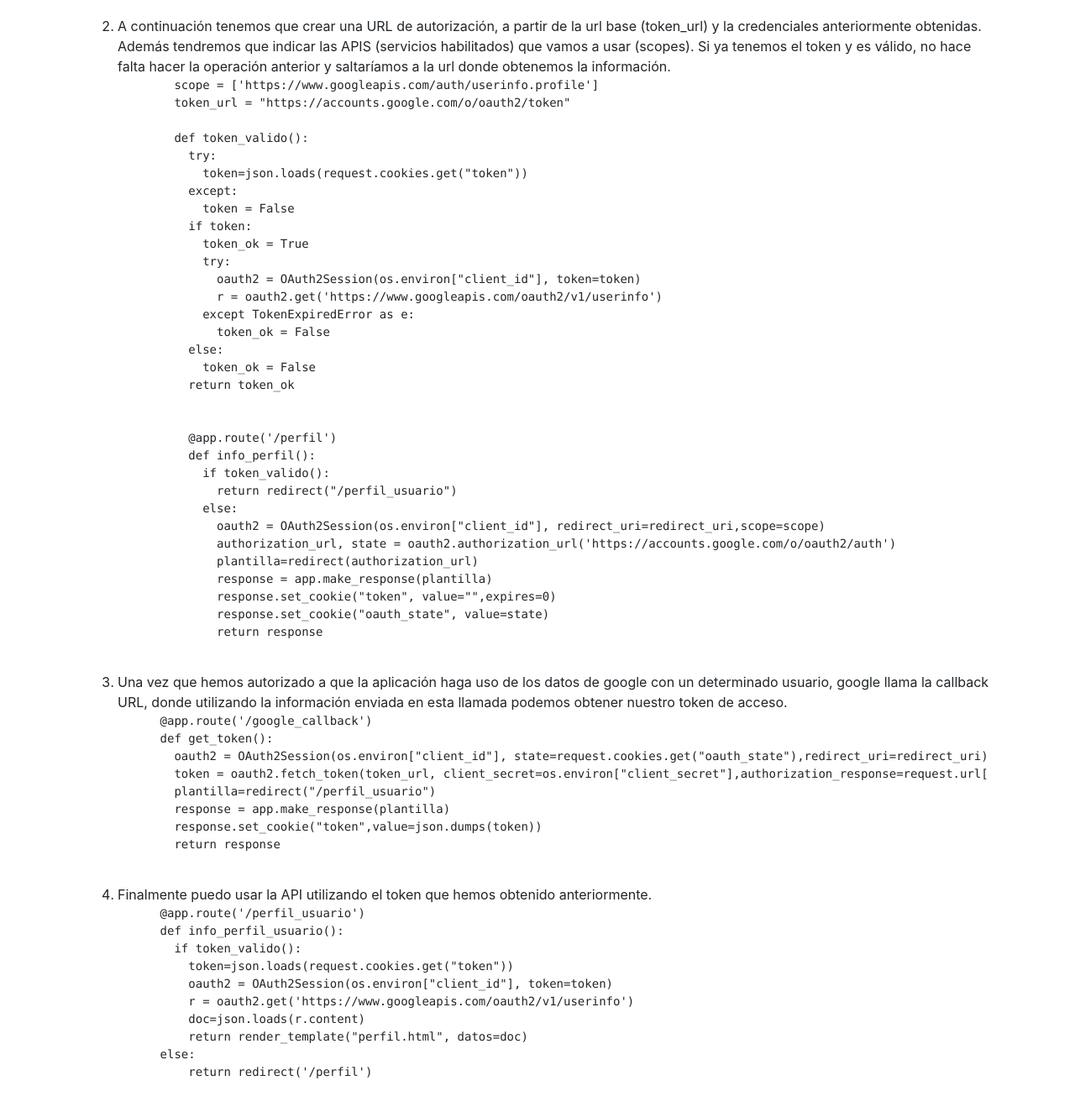
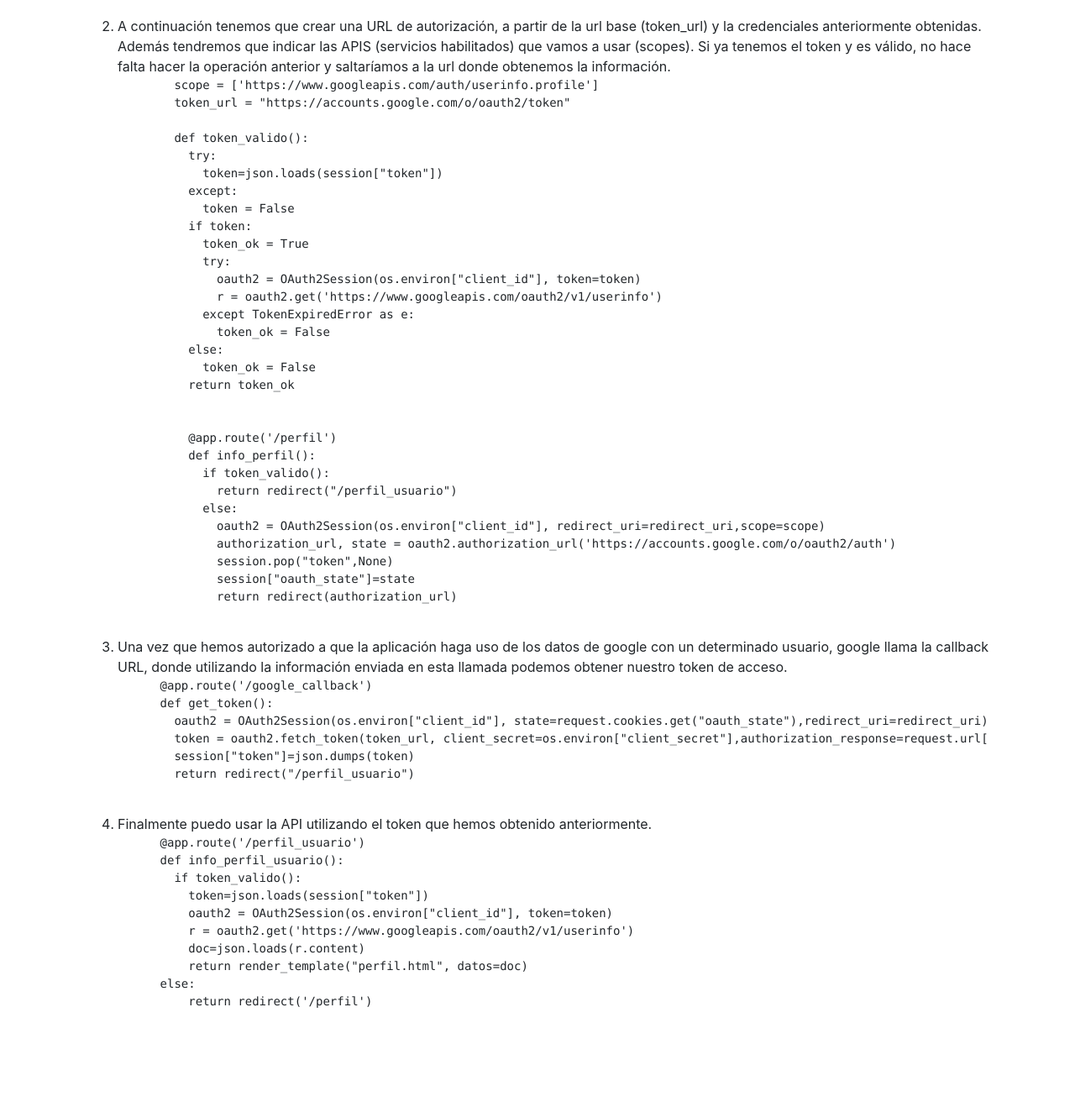
Before and after one commit to josedom24/flask_oauth, a Flask app: page /google in a window 1280 px wide. Shown: the part 475-1799 px from the top of the page at 84% size. After the commit the page ends 1675 px from the top, so only its background shows below. Run offline with Flask 2, Linux system fonts and the light colour scheme; some libraries are stand-ins or nearby versions.

Commit message:
cambio a sesiones

```diff
--- a/app.py
+++ b/app.py
@@ -41,33 +41,24 @@ def get_access_token_oauth1(request_token,request_token_secret,verifier):
 def twitter():
     request_token,request_token_secret = get_request_token_oauth1()
     authorize_url = AUTHENTICATE_URL + request_token.decode("utf-8")
-    #plantilla=render_template("oauth1.html",authorize_url=authorize_url)
-#    response = app.make_response(plantilla)
-#    response.set_cookie('request_token',value=request_token.decode("utf-8"))
-#    response.set_cookie('request_token_secret',value=request_token_secret.decode("utf-8"))
-#    return response
     session["request_token"]=request_token.decode("utf-8")
     session["request_token_secret"]=request_token_secret.decode("utf-8")
     return render_template("oauth1.html",authorize_url=authorize_url)
 
 @app.route('/twitter_callback')
 def twitter_callback():
-    #request_token=request.cookies.get("request_token")
-    #request_token_secret=request.cookies.get("request_token_secret")
     request_token=session["request_token"]
     request_token_secret=session["request_token_secret"]
     verifier  = request.args.get("oauth_verifier")
     access_token,access_token_secret= get_access_token_oauth1(request_token,request_token_secret,verifier)
-    plantilla=redirect('/vertweet')
-    response = app.make_response(plantilla)
-    response.set_cookie("access_token", access_token.decode("utf-8"))
-    response.set_cookie("access_token_secret", access_token_secret.decode("utf-8"))
-    return response
+    session["access_token"]= access_token.decode("utf-8")
+    session["access_token_secret"]= access_token_secret.decode("utf-8")
+    return redirect('/vertweet')
 
 @app.route('/vertweet')
 def vertweet():
-    access_token=request.cookies.get("access_token")
-    access_token_secret=request.cookies.get("access_token_secret")
+    access_token=session["access_token"]
+    access_token_secret=session["access_token_secret"]
     oauth = OAuth1(os.environ["CONSUMER_KEY"],
                    client_secret=os.environ["CONSUMER_SECRET"],
                    resource_owner_key=access_token,
@@ -92,7 +83,7 @@ def google():
 
 def token_valido():
     try:
-        token=json.loads(request.cookies.get("token"))
+        token=json.loads(session["token"])
     except:
         token = False
     if token:
@@ -113,25 +104,21 @@ def info_perfil():
   else:
     oauth2 = OAuth2Session(os.environ["client_id"], redirect_uri=redirect_uri,scope=scope)
     authorization_url, state = oauth2.authorization_url('https://accounts.google.com/o/oauth2/auth')
-    plantilla=redirect(authorization_url)
-    response = app.make_response(plantilla)
-    response.set_cookie("token", value="",expires=0)
-    response.set_cookie("oauth_state", value=state)
-    return response
+    session.pop("token",None)
+    session["oauth_state"]=state
+    return redirect(authorization_url)
 
 @app.route('/google_callback')
 def get_token():
-    oauth2 = OAuth2Session(os.environ["client_id"], state=request.cookies.get("oauth_state"),redirect_uri=redirect_uri)
+    oauth2 = OAuth2Session(os.environ["client_id"], state=session["oauth_state"],redirect_uri=redirect_uri)
     token = oauth2.fetch_token(token_url, client_secret=os.environ["client_secret"],authorization_response=request.url[:4]+"s"+request.url[4:])
-    plantilla=redirect("/perfil_usuario")
-    response = app.make_response(plantilla)
-    response.set_cookie("token",value=json.dumps(token))
-    return response
+    session["token"]=json.dumps(token)
+    return redirect("/perfil_usuario")
 
 @app.route('/perfil_usuario')
 def info_perfil_usuario():
     if token_valido():
-        token=json.loads(request.cookies.get("token"))
+        token=json.loads(session["token"])
         oauth2 = OAuth2Session(os.environ["client_id"], token=token)
         r = oauth2.get('https://www.googleapis.com/oauth2/v1/userinfo')
         doc=json.loads(r.content)
@@ -141,10 +128,8 @@ def info_perfil_usuario():
 
 @app.route('/logout')
 def salir():
-    plantilla=redirect("/perfil")
-    response = app.make_response(plantilla)
-    response.set_cookie("token",value="",expires=0)
-    return response
+    session.pop("token",None)
+    return redirect("/perfil")
 
 
 if __name__ == '__main__':
--- a/templates/oauth2.html
+++ b/templates/oauth2.html
@@ -20,7 +20,7 @@
 
         def token_valido():
           try:
-            token=json.loads(request.cookies.get("token"))
+            token=json.loads(session["token"])
           except:
             token = False
           if token:
@@ -42,11 +42,9 @@
             else:
               oauth2 = OAuth2Session(os.environ["client_id"], redirect_uri=redirect_uri,scope=scope)
               authorization_url, state = oauth2.authorization_url('https://accounts.google.com/o/oauth2/auth')
-              plantilla=redirect(authorization_url)
-              response = app.make_response(plantilla)
-              response.set_cookie("token", value="",expires=0)
-              response.set_cookie("oauth_state", value=state)
-              return response
+              session.pop("token",None)
+              session["oauth_state"]=state
+              return redirect(authorization_url)
                 </pre>
       <li>Una vez que hemos autorizado a que la aplicación haga uso de los datos de google con un determinado usuario, google llama la callback URL, donde utilizando la información enviada en esta llamada podemos obtener nuestro token de acceso.</li>
       <pre>
@@ -54,17 +52,15 @@
       def get_token():
         oauth2 = OAuth2Session(os.environ["client_id"], state=request.cookies.get("oauth_state"),redirect_uri=redirect_uri)
         token = oauth2.fetch_token(token_url, client_secret=os.environ["client_secret"],authorization_response=request.url[:4]+"s"+request.url[4:])
-        plantilla=redirect("/perfil_usuario")
-        response = app.make_response(plantilla)
-        response.set_cookie("token",value=json.dumps(token))
-        return response
+        session["token"]=json.dumps(token)
+        return redirect("/perfil_usuario")
       </pre>
       <li>Finalmente puedo usar la API utilizando el token que hemos obtenido anteriormente.</li>
       <pre>
       @app.route('/perfil_usuario')
       def info_perfil_usuario():
         if token_valido():
-          token=json.loads(request.cookies.get("token"))
+          token=json.loads(session["token"])
           oauth2 = OAuth2Session(os.environ["client_id"], token=token)
           r = oauth2.get('https://www.googleapis.com/oauth2/v1/userinfo')
           doc=json.loads(r.content)
```
Also changed, not shown: templates/oauth1.html (+10 -14 lines).
